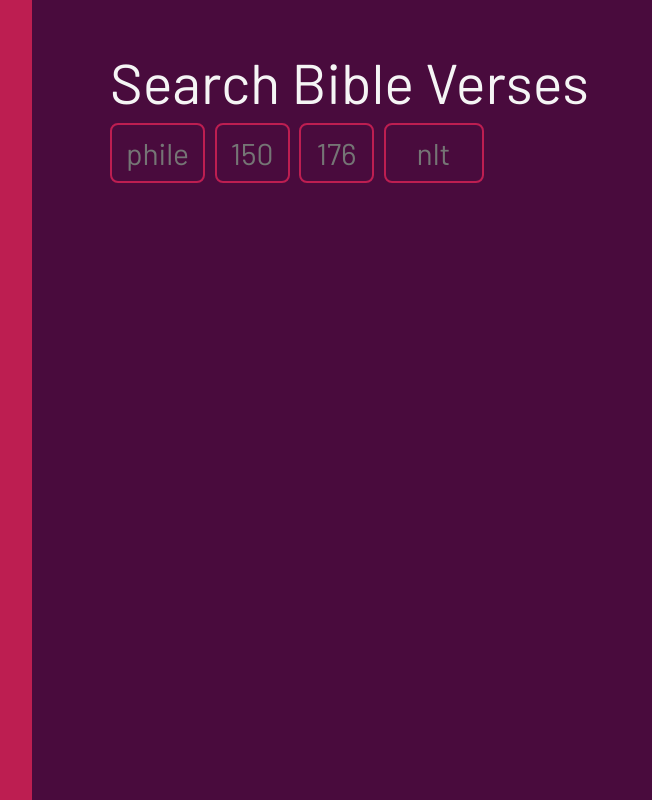
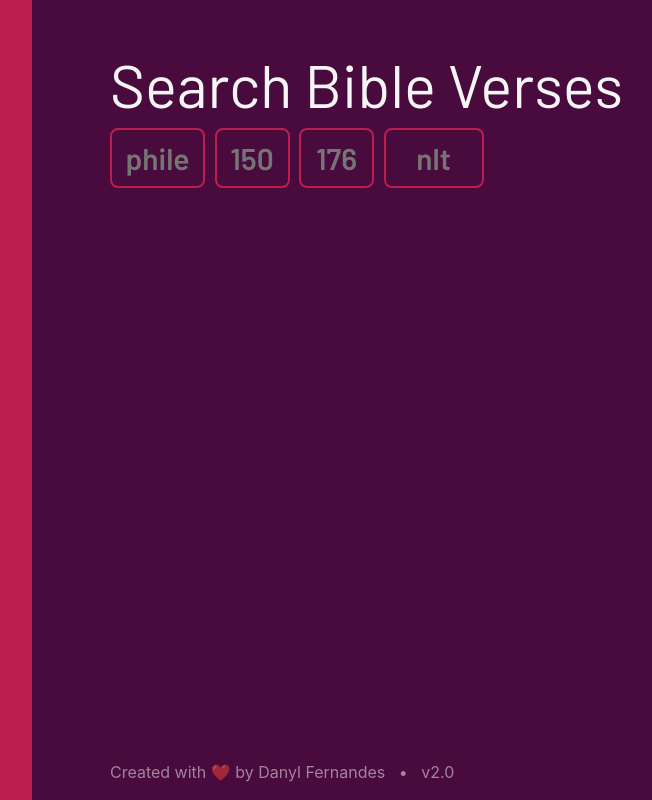
Before and after one commit to gitryder/bleezy, an Electron app: page index.html in a window 1080 px wide. Shown: the whole page, without its empty margins (238-890 px from the left). Drawn offline with nearby package versions, Linux system fonts and the light colour scheme.

Commit message:
Add dev & version info

```diff
--- a/index.html
+++ b/index.html
@@ -20,7 +20,7 @@
         <div class="col-sm-3" style="height: 100vh;"></div>
         <div class="col-sm-9 d-flex flex-row" style="height: 100vh;">
               <div class="col m-5">
-                    <h1 class="title display-4">Search Bible Verses</h1>
+                    <h1 class="title">Search Bible Verses</h1>
                     <input class="input" id="book-input" maxlength="5" spellcheck="false" type="text" placeholder="phile">
                     <input class="input" id="chapter-input" maxlength="3" spellcheck="false" type="text" placeholder="150">
                     <input class="input" id="verse-input" maxlength="3" spellcheck="false" type="text" placeholder="176">
@@ -28,6 +28,12 @@
 
                     <p class="message" id="message"></p>
                     <p class="message" id="ref"></p>
+
+                    <footer>
+                      <p class="dev">
+                        Created with ❤️ by Danyl Fernandes&nbsp;&nbsp;&nbsp;•&nbsp;&nbsp;&nbsp;v2.0
+                      </p>
+                    </footer>
               </div>
         </div>
       </div>
--- a/styles.css
+++ b/styles.css
@@ -16,7 +16,8 @@
 .title {
     color: whitesmoke;
     font-family: var(--font);
-    font-weight: 700;
+    font-weight: 400;
+    font-size: 60px;
 }
 
 .input {
@@ -30,7 +31,7 @@
     border-radius: 8px;
 
     font-family: var(--font);
-    font-size: 400;
+    font-weight: 600;
     font-size: 30px;
 
     text-align: center;
@@ -69,7 +70,14 @@
 
     color: var(--message-color);
 
-    margin-top: 10px;
+    margin-top: 200px;
+}
+
+.dev {
+    position: fixed;
+    bottom: 0;
+
+    color: rgba(244, 244, 244, 0.521);
 }
 
 #ref {
```
